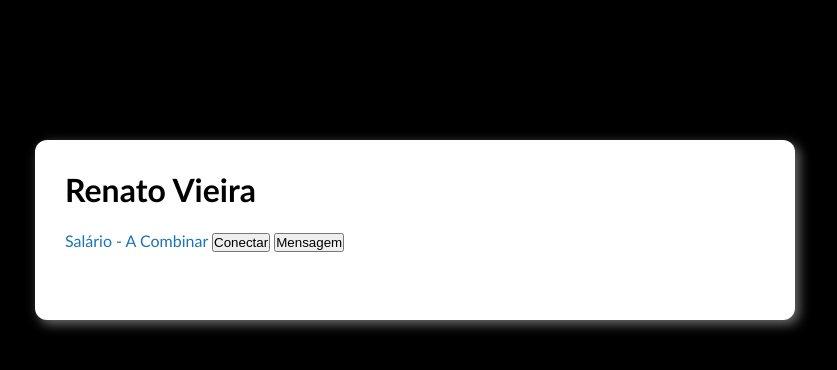
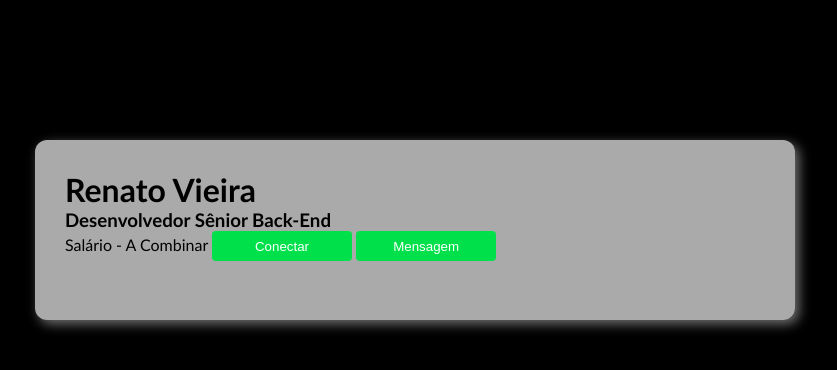
Before and after one commit to Rayanegmoura/Dev-Hunt, a PHP site: page /userempresa.html in a window 1280 px wide. Shown: the part 100-470 px from the top of the page, without its empty margins (225-1062 px from the left). Run offline with PHP 8.4, Linux system fonts and the light colour scheme.

Commit message:
Update userempresa.css

```diff
--- a/css/userempresa.css
+++ b/css/userempresa.css
@@ -118,21 +118,22 @@ section.topo-do-site.flex {
     height: 20;
     background-color: white;
     width: 20;
-
 }
 
 .search-txt {
     height: 50;
     margin-right: 50;
-
 }
 
 h1 {
     color:#000;
-
 }
 
-    h2 {
+h3 {
+    color: #000;
+}
+
+span {
     color: #000;
 
 }
@@ -146,12 +147,27 @@ h1 {
 }
 
 .Card1 {
-    background-color: white;
+    background-color: #ffffffaa;
     width: 760px;
     height: 180px;
     border-radius: 12px;
     box-shadow: 4px 4px 12px #aaaa;
     margin: 20px;
     padding: 30px;
+}
 
+.Card1 button {
+    background-color: rgb(0, 224, 75);
+    height: 30px;
+    border: none;
+    padding: 4px;
+    width: 20%;
+    color: #fff;
+    border-radius: 4px;
 }
+
+.Card1 button:hover {
+    background-color: rgb(0, 252, 105);
+    cursor: pointer;
+    transform: scale(1.05);
+}
```
